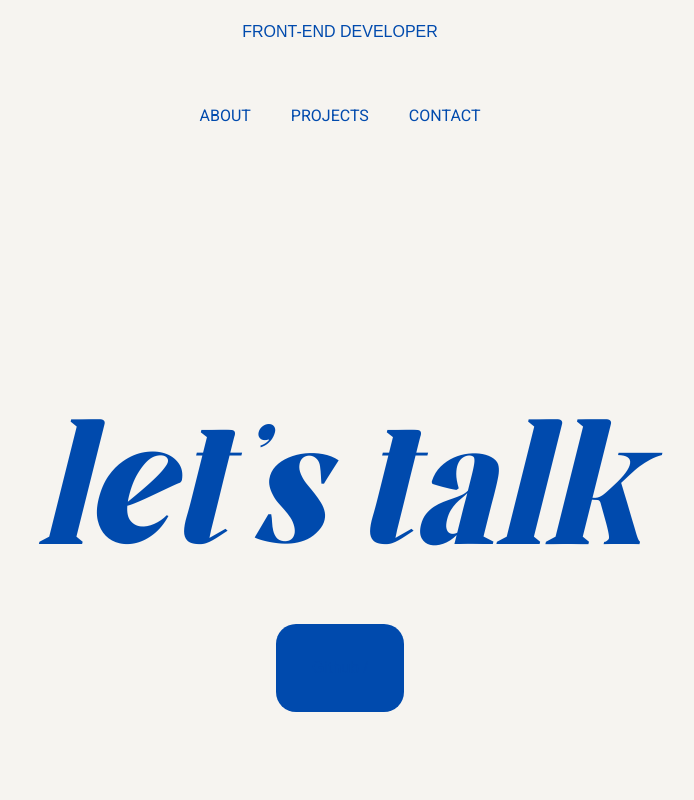
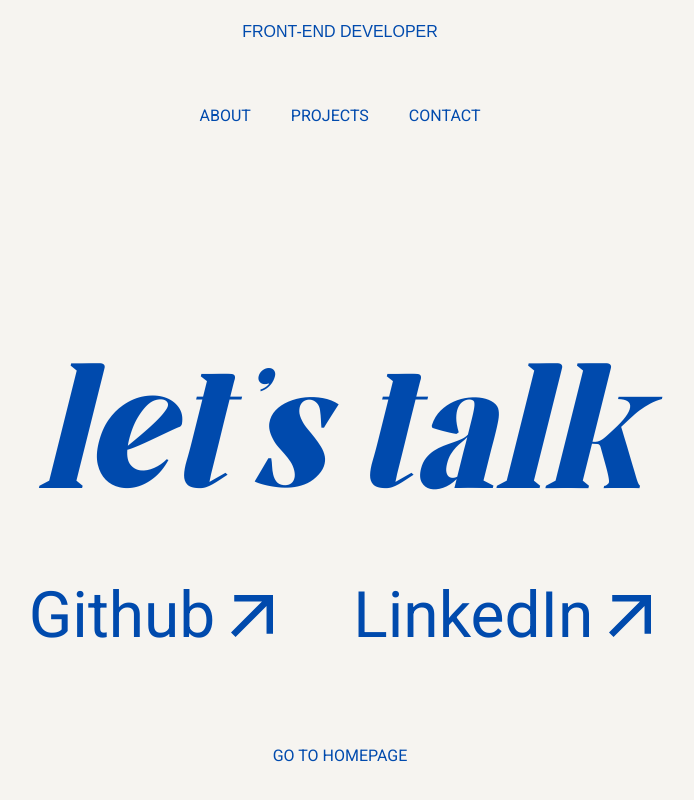
Before and after one commit to antivalse/mattea_portfolio, a React (Vite) app: page /contact in a window 1280 px wide. Shown: the part 652-1452 px from the top of the page, without its empty margins (300-994 px from the left). Built offline with nearby package versions, Linux system fonts and the light colour scheme.

Commit message:
added back to homepage component, moved svg to assets and added links to contact page

```diff
--- /dev/null
+++ b/src/assets/images/icons.tsx
@@ -0,0 +1,13 @@
+/* SVG Icons */
+
+export const linkArrow = (
+  <svg
+    xmlns="http://www.w3.org/2000/svg"
+    width="42"
+    height="42"
+    viewBox="0 0 52 52"
+    fill="none"
+  >
+    <path d="M4 0V8H38.36L0 46.36L5.64 52L44 13.64V48H52V0H4Z" fill="#004AAD" />
+  </svg>
+);
--- /dev/null
+++ b/src/components/navigation/BackToHomepage.tsx
@@ -0,0 +1,13 @@
+/* Back To Homepage Component */
+
+import { Link } from "react-router-dom";
+
+const BackToHomePage = () => {
+  return (
+    <Link to="/" className="link link--primary uppercase mt-20">
+      Go to homepage
+    </Link>
+  );
+};
+
+export default BackToHomePage;
--- a/src/pages/About.tsx
+++ b/src/pages/About.tsx
@@ -20,9 +20,8 @@
         <div className="about-text col-span-2 flex flex-col justify-center">
           <p id="about" className="body body--secondary mt-5">
             I’m Mattea, a Front End Developer with experience in backend
-            development. I’m curious by nature and dedicated to create
-            user-friendly and accessible experiences through development and
-            design.{" "}
+            development. I’m curious and dedicated to creating user-friendly and
+            accessible experiences through development and design.{" "}
           </p>
         </div>
       </div>
--- a/src/pages/Contact.tsx
+++ b/src/pages/Contact.tsx
@@ -1,40 +1,41 @@
 /* Contact Page */
 
-import { Link } from "react-router-dom";
+import { linkArrow } from "../assets/images/icons";
+import BackToHomePage from "../components/navigation/BackToHomePage";
 import scrollToDiv from "../helpers/scrollToDiv";
-
 import { useEffect } from "react";
 
 const ContactPage = () => {
-  // const linkArrow = (
-  //   <svg
-  //     xmlns="http://www.w3.org/2000/svg"
-  //     width="52"
-  //     height="52"
-  //     viewBox="0 0 52 52"
-  //     fill="none"
-  //   >
-  //     <path
-  //       d="M4 0V8H38.36L0 46.36L5.64 52L44 13.64V48H52V0H4Z"
-  //       fill="#F6F4F0"
-  //     />
-  //   </svg>
-  // );
-
   useEffect(() => {
     scrollToDiv("contact");
   }, []);
 
+  const contactLinks = [
+    { name: "Github", url: "https://github.com/antivalse" },
+    {
+      name: "LinkedIn",
+      url: "https://www.linkedin.com/in/mattea-saxell-597012163/",
+    },
+  ];
+
   return (
-    <div id="contact" className="page-container">
+    <div className="page-container">
       <h1 className="header header--page">let's talk</h1>
-      <div className="contact-container grid grid-cols-1 md:grid-cols-3 place-items-center p-8 gap-8">
-        <ul className="flex justify-center col-span-3">
-          <li>
-            <Link to="github.com/antivalse">Github /</Link>
+      <ul className="flex justify-between gap-20">
+        {contactLinks.map(({ name, url }, index) => (
+          <li key={index} className="link link--large">
+            <a
+              href={url}
+              target="_blank"
+              className="flex items-center gap-1 m-0 p-0"
+            >
+              {name} <span className="ml-3">{linkArrow}</span>
+            </a>
           </li>
-        </ul>
-      </div>
+        ))}
+      </ul>
+      <div id="contact"></div>
+      <BackToHomePage />
     </div>
   );
 };
--- a/src/scss/globals/_typography.scss
+++ b/src/scss/globals/_typography.scss
@@ -24,3 +24,42 @@
     font-family: $roboto;
   }
 }
+
+.link {
+  &--primary {
+    color: $secondary-100;
+    font-family: $roboto;
+  }
+
+  &--large {
+    color: $primary-50;
+    font-family: $roboto;
+    font-size: 4rem;
+    position: relative;
+    transition: color 0.5s ease, opacity 0.5s ease;
+
+    &::after {
+      content: "";
+      position: absolute;
+      width: 100%;
+      height: 4px;
+      bottom: -2px;
+      left: 0;
+      background-color: $primary-100;
+      transform: scaleX(0);
+      transform-origin: bottom right;
+      transition: transform 0.5s ease;
+    }
+
+    &:hover,
+    &:focus {
+      color: $primary-100;
+      opacity: 0.8;
+
+      &::after {
+        transform: scaleX(1);
+        transform-origin: bottom left;
+      }
+    }
+  }
+}
--- a/src/scss/pages/_contactPage.scss
+++ /dev/null
@@ -1,13 +0,0 @@
-/*Contact Page Styles*/
-
-@use "../variables/colors" as c;
-@import "../globals/fonts";
-
-$primary-50: map-get(map-get(c.$colors, primary), 100);
-$secondary-100: map-get(map-get(c.$colors, secondary), 100);
-
-.contact-container {
-  background-color: $primary-100;
-  color: $primary-50;
-  border-radius: 1.25rem;
-}
--- a/src/scss/pages/index.scss
+++ b/src/scss/pages/index.scss
@@ -1,4 +1,3 @@
 /* Imports from files within pages folder */
 
 @import "aboutPage";
-@import "contactPage";
```
